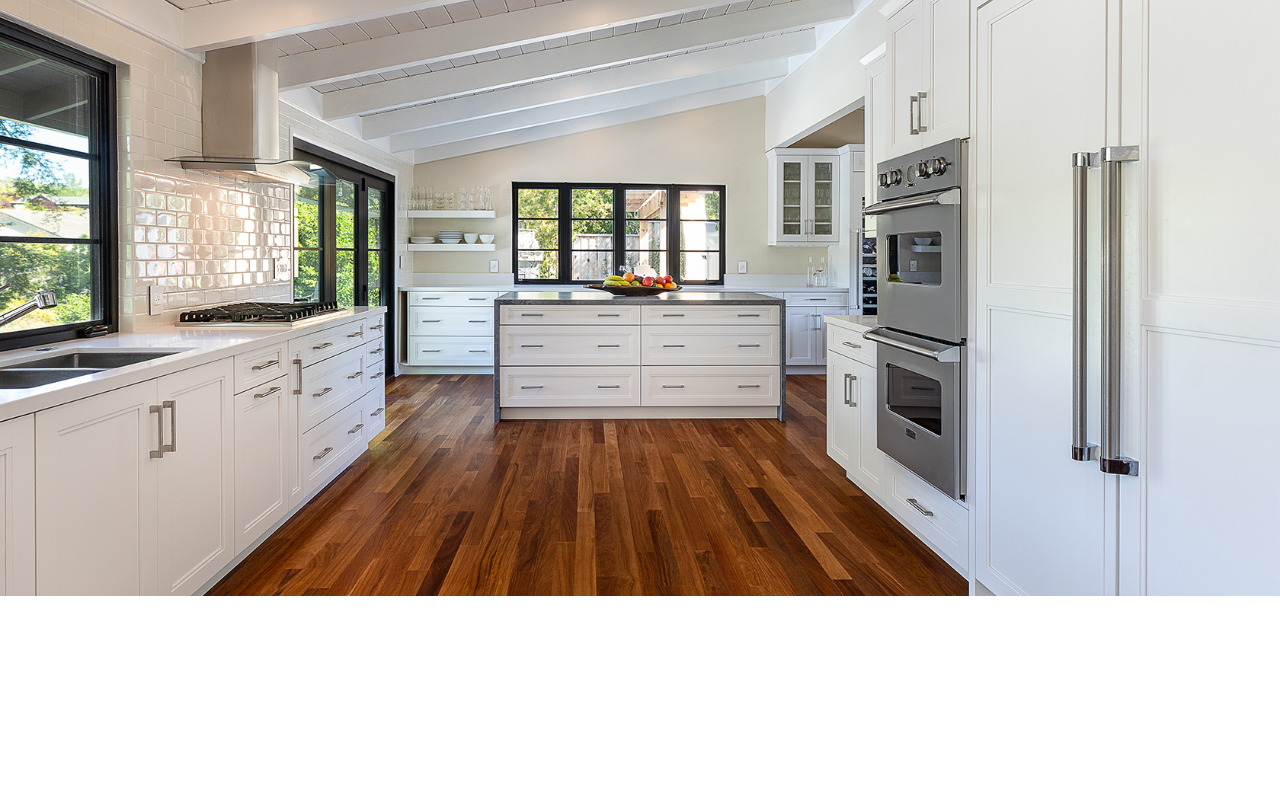
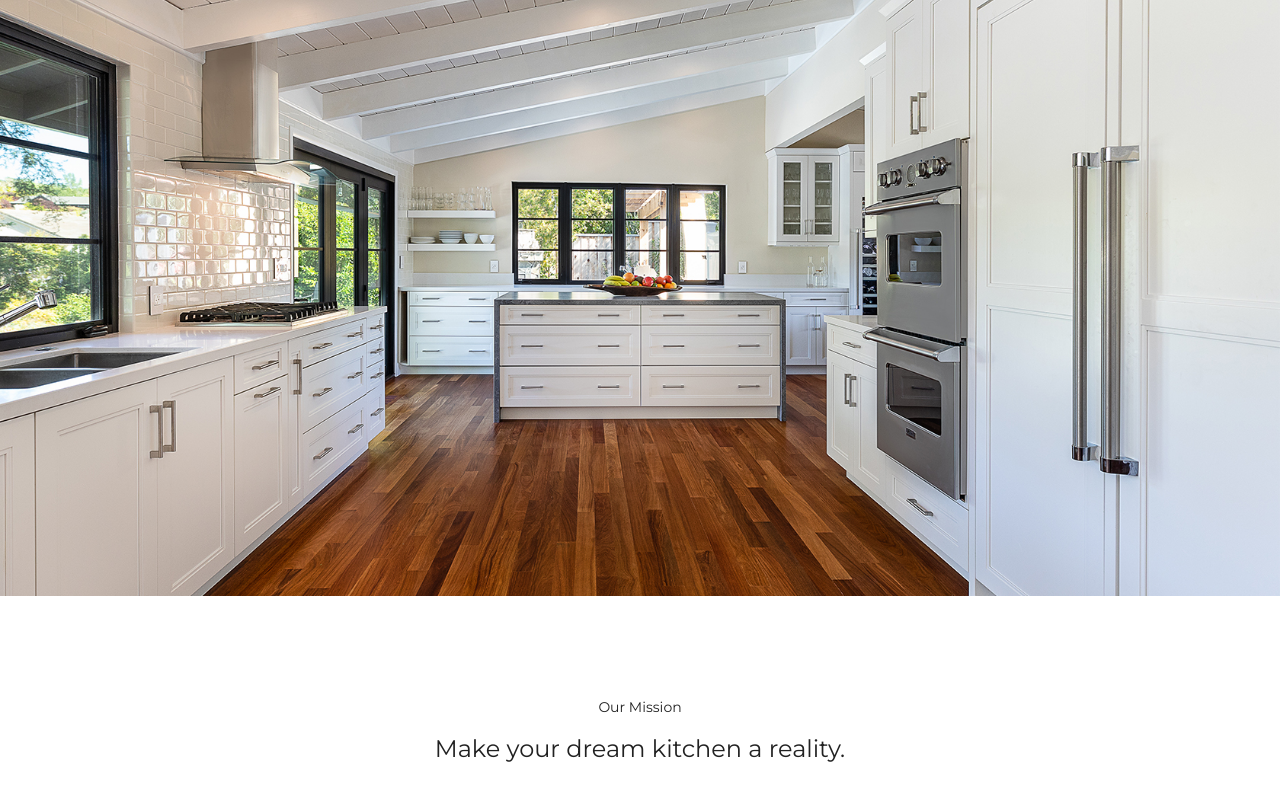
Before and after one commit to DWC01/christian-construction, a Next.js app: page / in a window 1280 px wide. Shown: the part 272-1072 px from the top of the page. Before the commit the page ends 873 px from the top, so only its background shows below. Built offline with nearby package versions, Linux system fonts and the light colour scheme.

Commit message:
Added mission

```diff
--- a/pages/index.js
+++ b/pages/index.js
@@ -1,8 +1,12 @@
 import { makeStyles } from '@material-ui/core/styles';
 import HeroImage from '../src/components/images/HeroImage';
+import Mission from '../src/components/home/Mission';
 
 const useStyles = makeStyles(() => ({
 	heroImageContainer: {
+		marginTop: '30px',
+	},
+	missionContainer: {
 		marginTop: '30px',
 	},
 }));
@@ -11,9 +15,14 @@ const Index = () => {
 	const classes = useStyles();
 
 	return (
-		<div className={classes.heroImageContainer}>
-			<HeroImage />
-		</div>
+		<>
+			<div className={classes.heroImageContainer}>
+				<HeroImage />
+			</div>
+			<div className={classes.missionContainer}>
+				<Mission />
+			</div>
+		</>
 	);
 };
 
--- /dev/null
+++ b/src/components/home/Mission.js
@@ -0,0 +1,30 @@
+import { makeStyles } from '@material-ui/core/styles';
+
+const useStyles = makeStyles(() => ({
+	missionContainer: {
+		display: 'flex',
+		flexDirection: 'column',
+		alignItems: 'center',
+		justifyContent: 'center',
+		height: '200px',
+	},
+	missionStatement: {
+		marginTop: '15px',
+		fontSize: '1.5rem',
+	},
+}));
+
+const Mission = () => {
+	const classes = useStyles();
+
+	return (
+		<div className={classes.missionContainer}>
+			<div className={classes.ourMission}> Our Mission </div>
+			<div className={classes.missionStatement}>
+				Make your dream kitchen a reality.
+			</div>
+		</div>
+	);
+};
+
+export default Mission;
```
